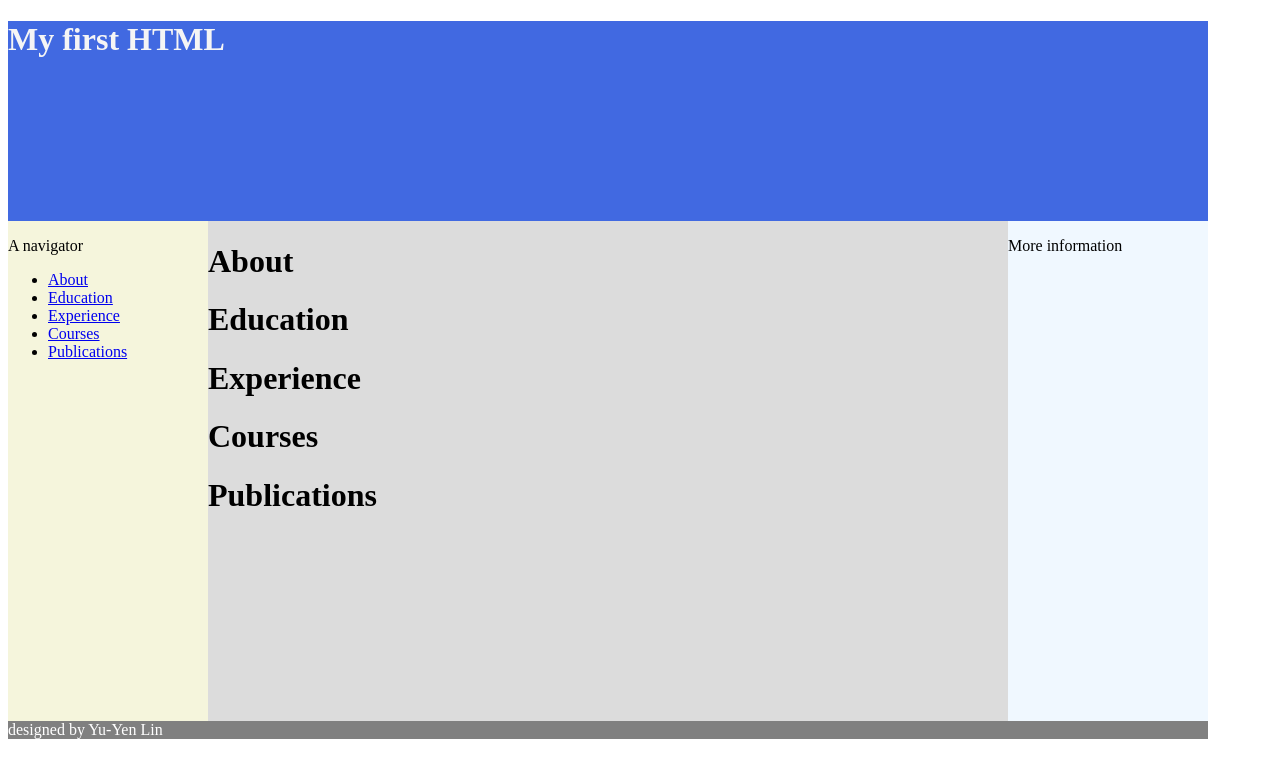
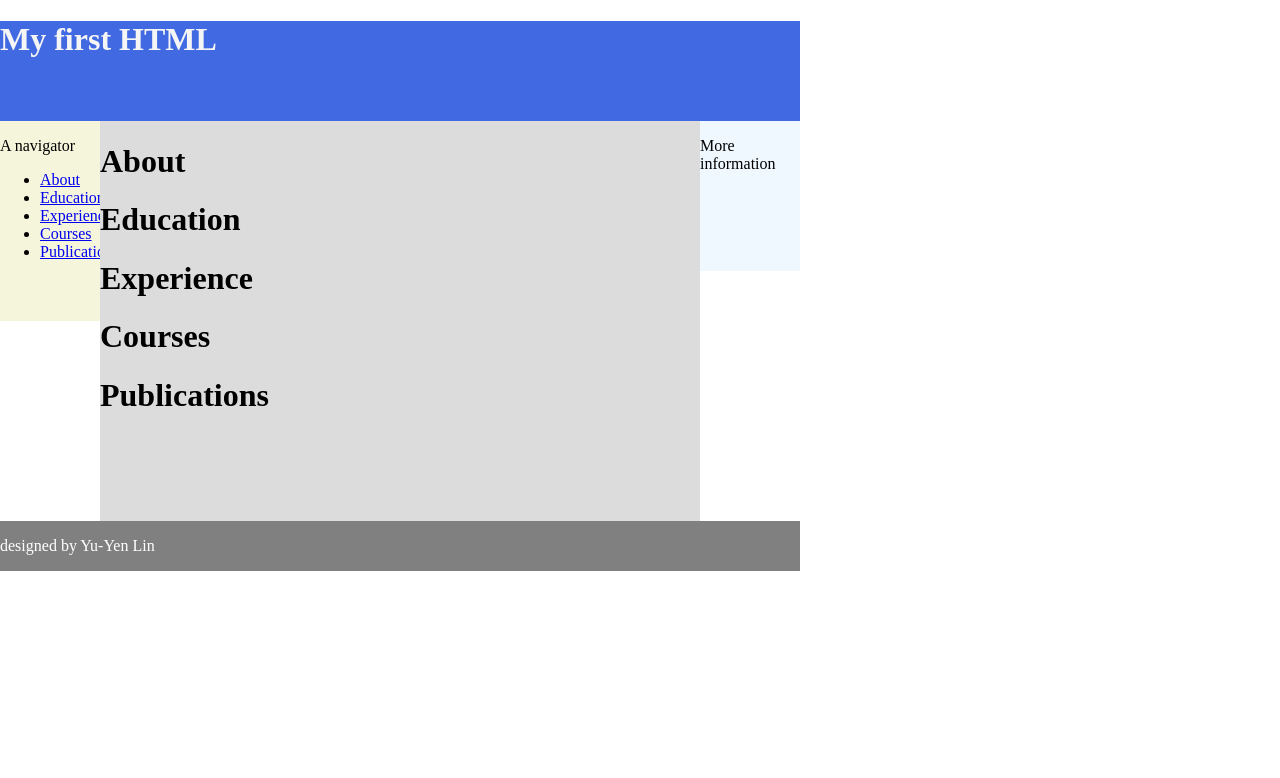
Before and after one commit to leslielinnn/as1, a plain HTML site: page index.html in a window 1280 px wide. Drawn offline with Linux system fonts and the light colour scheme.

Commit message:
Update main.css

```diff
--- a/main.css
+++ b/main.css
@@ -1,47 +1,48 @@
+
+body{
+    padding: 0px;
+    margin: 0px;
+}
+
+#banner {
+    width:800px;
+    height:100px;
+    background-color: royalblue;
+    color: whitesmoke;
+    clear: both;
+}
 
 #nav {
-    width:200px;
+    width:100px;
     background-color: beige;
-    height: 500px;
+    height: 200px;
     float: left;
+}
+
+#content {
+    width:600px;
+    height: 400px;
+    background-color: gainsboro;
+    float:left;
+}
+
+#footer {
+    width:800px;
+    height:50px;
+    background-color: gray;
+    color: white;
+    clear: both;
+    float:left;
+}
+
+#supporting {
+    width: 100px;
+    background-color: aliceblue;
+    height: 150px;
+    float:left;
 }
 
 #wrapper {
     width: 800px;
     margin: 0 auto;
 }
-
-#banner {
-    width:1200px;
-    height:200px;
-    background-color: royalblue;
-    color: whitesmoke;
-    clear: both;
-}
-
-#content {
-    width:800px;
-    height: 500px;
-    float: left;
-    background-color: gainsboro;
-}
-
-#footer {
-    width:1200px;
-    background-color: gray;
-    color: white;
-    clear: both;
-}
-
-#supporting {
-    width: 200px;
-    background-color: aliceblue;
-    height: 500px;
-    float: left;
-}
-
-#info {
-    width:100px;
-    background-color: gray;
-    float: left;
-}
```
